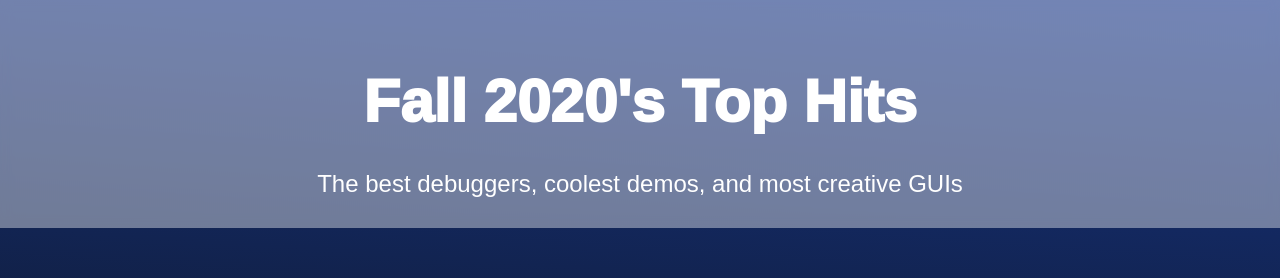
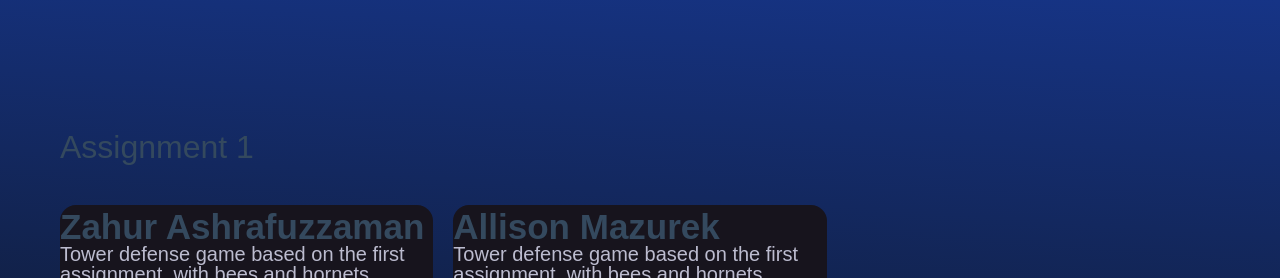
Before and after one commit to TheBigSasha/bestofcomp, a website built with Parcel: page cardview.html in a window 1280 px wide. Shown: the top 278 px of the page. Built offline with nearby package versions, Linux system fonts and the light colour scheme; a web font is replaced by a local one.

Commit message:
improve cardview

```diff
--- a/cardview.html
+++ b/cardview.html
@@ -41,11 +41,6 @@
 </head>
 
 <body>
-
-<titles class="titles" style="--aspect-ratio: 16 / 9;">
-  <h1>Fall 2020's Top Hits</h1>
-  <h2>The best debuggers, coolest demos, and most creative GUIs</h2>
-</titles>
 
 <space class="space" style="--size: 10px;"></space>
 <main class="main">
```
